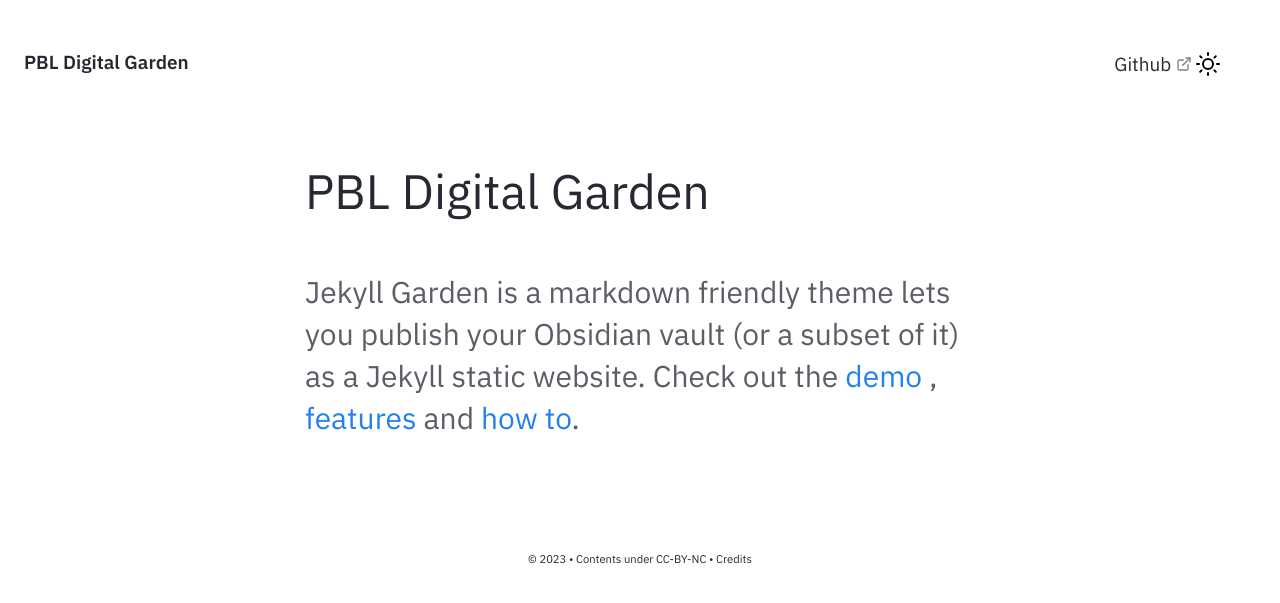
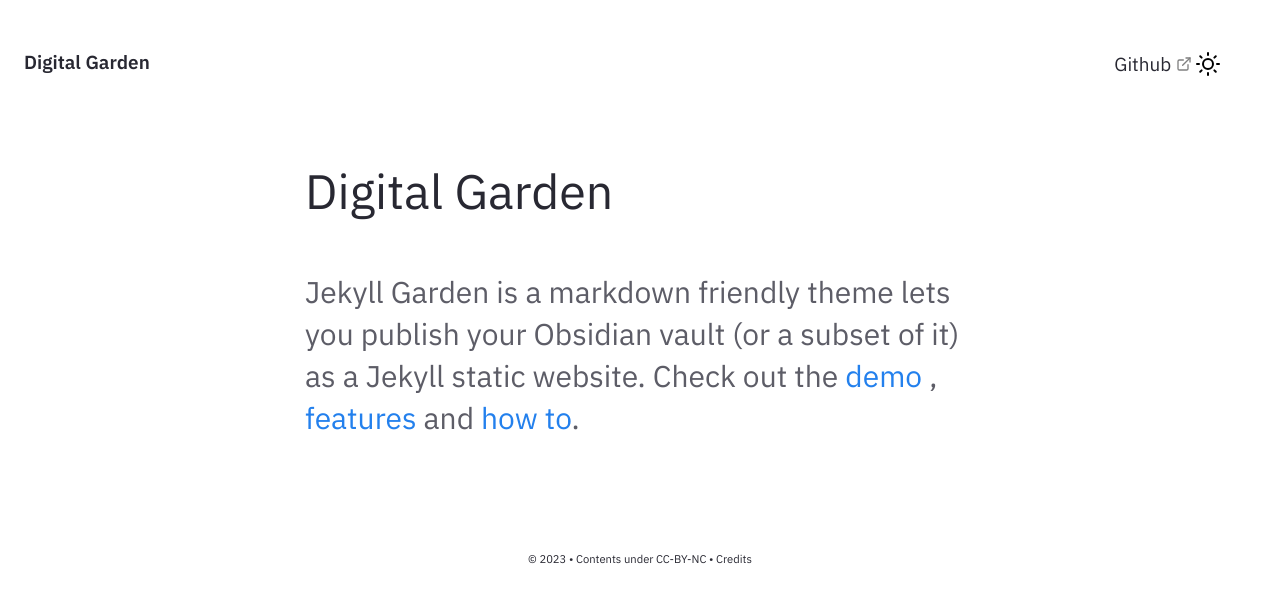
Before and after one commit to PierrickBlons/digital-garden, a Jekyll site: the page built from pages/index.md, in a window 1280 px wide. Shown: the top 603 px of the page. Built offline with Jekyll 4.4.1, drawn with Linux system fonts in a browser that asks for light colours.

Commit message:
Update _config.yml

```diff
--- a/_config.yml
+++ b/_config.yml
@@ -27,7 +27,7 @@ baseurl: "/digital-garden"
 
 # Website Header, Description, Footer year and text.
 # If you are deleting this, make sure you remove it from HTML files too
-heading: PBL Digital Garden # Change this
+heading: Digital Garden # Change this
 content: Some ideas might grow here
 copyright:
   year: © 2023
```
